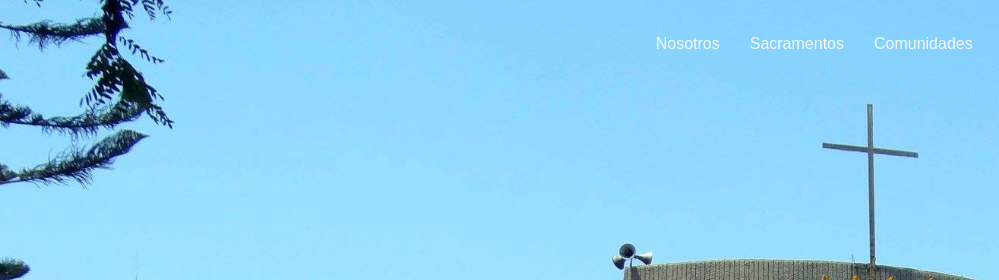
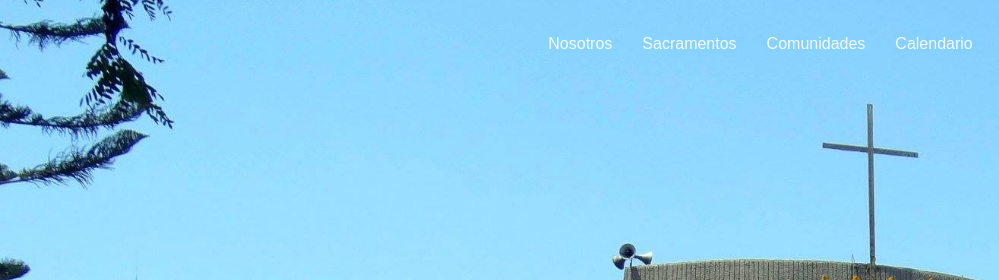
Before and after one commit to cpenarrieta/web-parroquia, a website: page public/index.html in a window 1280 px wide. Shown: the top 280 px of the page, 0-999 px from the left. Drawn offline with nearby package versions, Linux system fonts and the light colour scheme.

Commit message:
add calendario link

```diff
--- a/public/index.html
+++ b/public/index.html
@@ -18,6 +18,7 @@
         <li><a href="#id-nosotros">Nosotros</a></li>
         <li><a href="#id-sacramentos">Sacramentos</a></li>
         <li><a href="#id-comunidades">Comunidades</a></li>
+        <li><a href="#id-retiros">Calendario</a></li>
         <li><a href="#id-contactenos">Contactenos</a></li>
         <li>
           <a href="https://www.facebook.com/pg/parroquiacristosalvador.chama" target="_blank">
```
